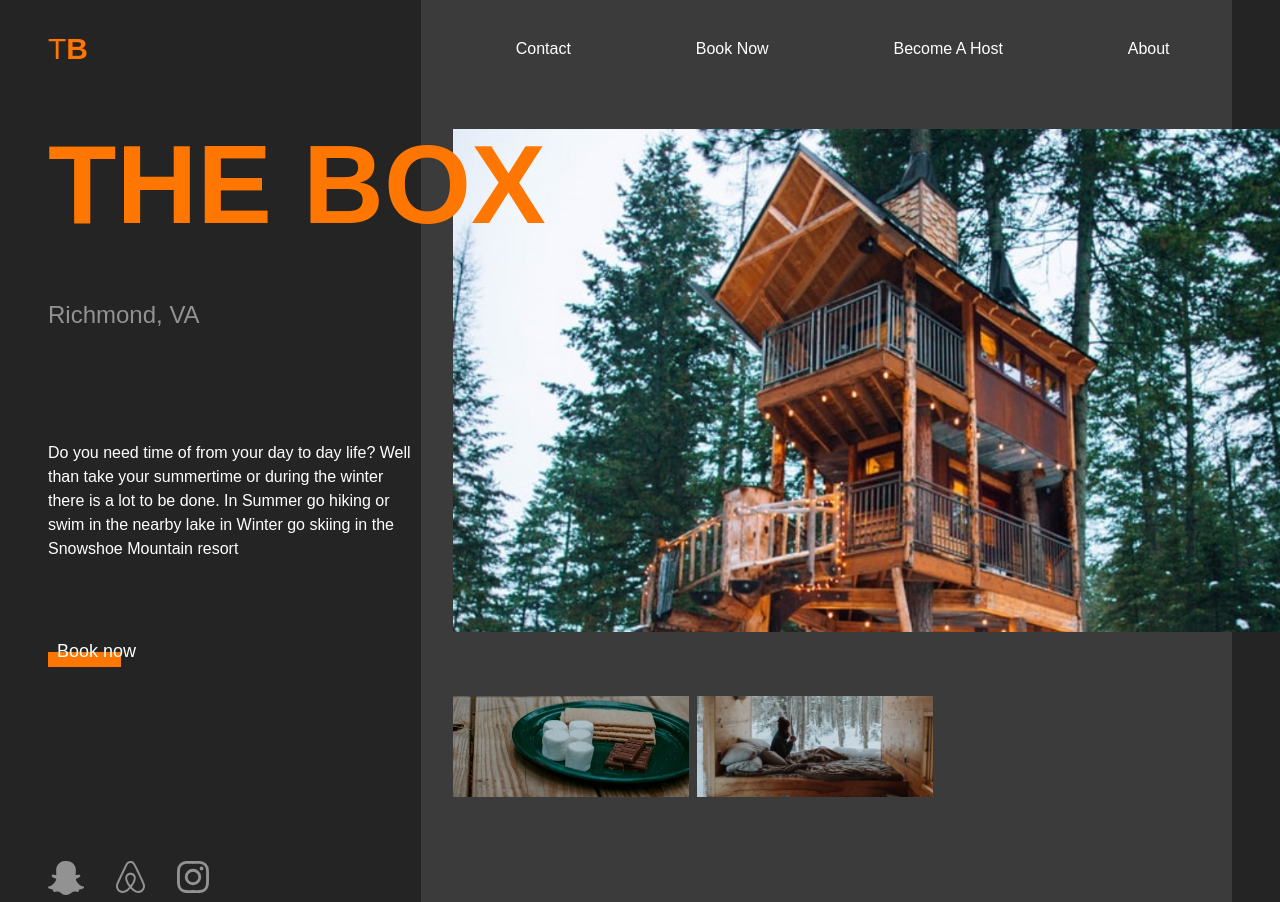
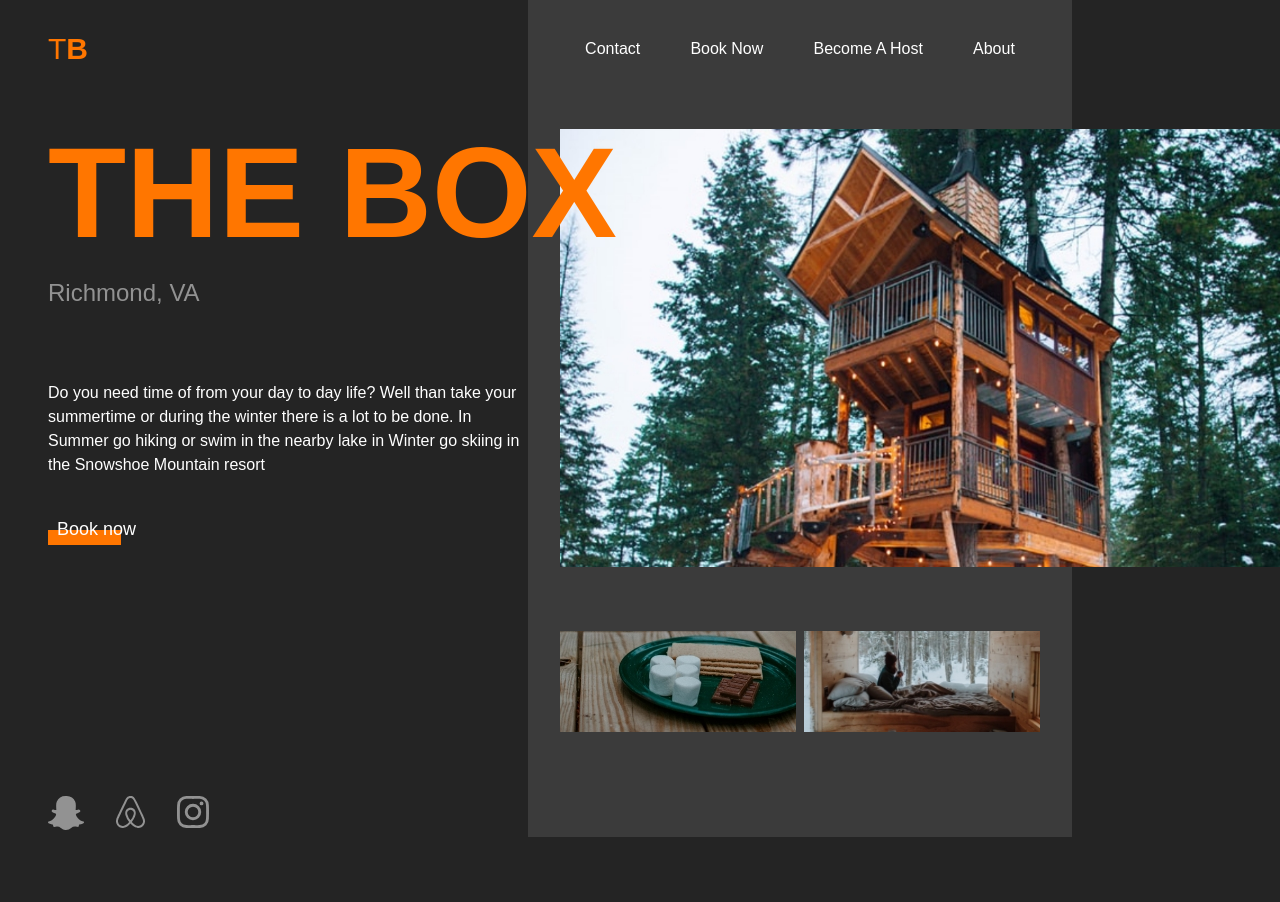
Before and after one commit to Khalidltf/theBoxDesign, a plain HTML site: page index.html in a window 1280 px wide. After the commit the page ends 837 px from the top, so only its background shows below. Drawn offline with Linux system fonts and the light colour scheme.

Commit message:
adjusting for bigger screens
Signed-off-by: khalidlotfi <khalidlotfi2005@gmail.com>

```diff
--- a/css/main.css
+++ b/css/main.css
@@ -61,7 +61,7 @@ body {
   text-transform: uppercase;
   margin: 0;
   line-height: 1;
-  font-size: clamp(3rem, 10vw, 7rem);
+  font-size: clamp(3rem, 10vw, 10rem);
 }
 
 .location {
@@ -122,7 +122,8 @@ footer {
     display: grid;
     grid-template-columns:
       minmax(1em, 1fr)
-      repeat(3, minmax(10rem, 30rem))
+      repeat(2, minmax(15rem, 35rem))
+      minmax(5rem, 10rem)
       minmax(1em, 1fr);
     gap: 2em;
     position: relative;
@@ -143,6 +144,7 @@ footer {
     display: grid;
     grid-template-columns: subgrid;
     grid-auto-flow: dense;
+    grid-auto-rows: min-content;
   }
 
   main::after {
@@ -150,7 +152,7 @@ footer {
     position: absolute;
     background-color: var(--clr-bg-light);
     top: 0;
-    right: 0;
+    right: -2em;
     bottom: 0;
     left: -2em;
     grid-column: 3 / 5;
@@ -169,8 +171,12 @@ footer {
 
   .primary__image {
     grid-column: 2 / -1;
-    grid-row: 1 / 4;
+    grid-row: 1 / span 4;
     z-index: -1;
+    height: 100%;
+    max-height: 500px;
+    width: min(100%, 1000px);
+    object-fit: cover;
   }
 
   .secondary__images {
@@ -182,3 +188,14 @@ footer {
     grid-column: 2 / 3;
   }
 }
+
+@media (min-width: 1200px) {
+  main::after {
+    grid-column: 3 / 4;
+  }
+
+  .nav,
+  .secondary__images {
+    grid-column: 2 / 3;
+  }
+}
```
